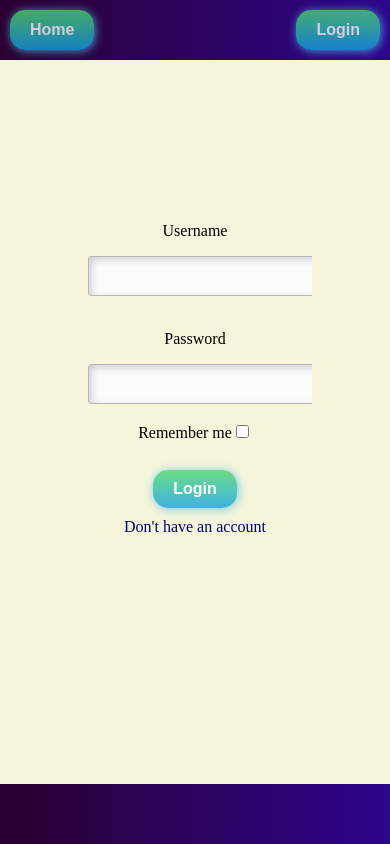
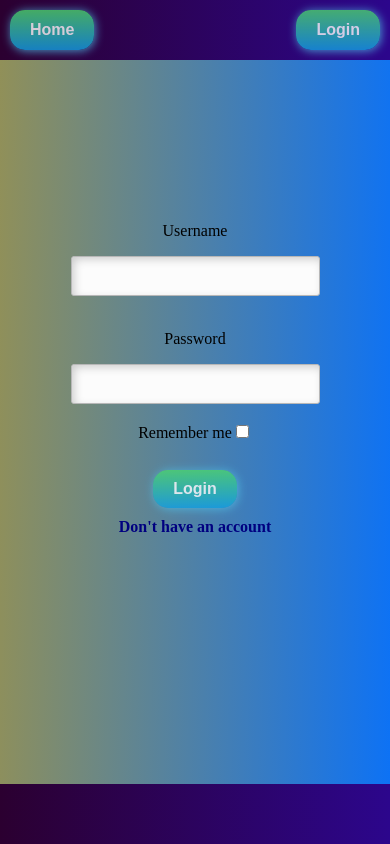
Before and after one commit to Anno008/online-store, a React app in the folder Frontend-React/: page /auth in a window 390 px wide. Built offline with nearby package versions, Linux system fonts and the light colour scheme.

Commit message:
Application wide styling

```diff
--- a/Frontend-React/src/components/css/catalog.css
+++ b/Frontend-React/src/components/css/catalog.css
@@ -13,11 +13,9 @@
   overflow: hidden;
   text-overflow: ellipsis;
   font-weight: bold;
-  background: linear-gradient(
-    91deg,
-    rgba(43, 0, 48, 0.7) 0%,
-    rgba(44, 6, 140, 0.5) 100%
-  );
+  background: linear-gradient(40deg, #12a1e3 0%, #4bd670 100%);
+  user-select: none;
+  cursor: pointer;
 }
 
 .component:hover {
@@ -26,13 +24,21 @@
   text-shadow: 0 0 8px #ccc;
 }
 
+.component:active{
+  background: linear-gradient(
+    91deg,
+    rgb(132, 3, 146) 0%,
+    rgb(253, 6, 6) 100%
+  );
+}
+
 @media screen and (max-width: 1100px) {
   .catalog {
     grid-template-columns: 1fr 1fr;
   }
 }
 
-@media screen and (max-width: 700px) {
+@media screen and (max-width: 600px) {
   .catalog {
     grid-template-columns: 1fr;
   }
@@ -40,9 +46,9 @@
 
 @keyframes pulsate {
   from {
-    box-shadow: 0 0 10px #333 inset;
+    box-shadow: 0 0 16px 6px #333 inset;
   }
   to {
-    box-shadow: 0 0 20px #c00 inset;
+    box-shadow: 0px 0 16px 4px #c00 inset;
   }
 }
--- a/Frontend-React/src/components/css/label.css
+++ b/Frontend-React/src/components/css/label.css
@@ -1,4 +1,5 @@
 .simpleLabel {
     cursor: pointer;
     color: navy;
+    font-weight: bold;
 }
--- a/Frontend-React/src/css/app.css
+++ b/Frontend-React/src/css/app.css
@@ -19,7 +19,11 @@ body {
     ". main ."
     ". . ."
     "footer footer footer";
-  background: beige;
+    background: linear-gradient(
+      91deg,
+      rgb(145, 144, 88) 0%,
+      rgb(13, 114, 245) 100%
+    );
 }
 
 .navBar {
@@ -75,3 +79,17 @@ body {
   -webkit-box-shadow: inset 0 0 6px rgba(0,0,0,0.5);
   border-radius: 10px;
 }
+
+@media screen and (max-width: 800px) {
+  .app {
+    grid-template-columns: 1fr;
+    grid-template-areas:
+    "navBar"
+    "."
+    "filter"
+    "."
+    "main"
+    "."
+    "footer";
+  }
+}
```
